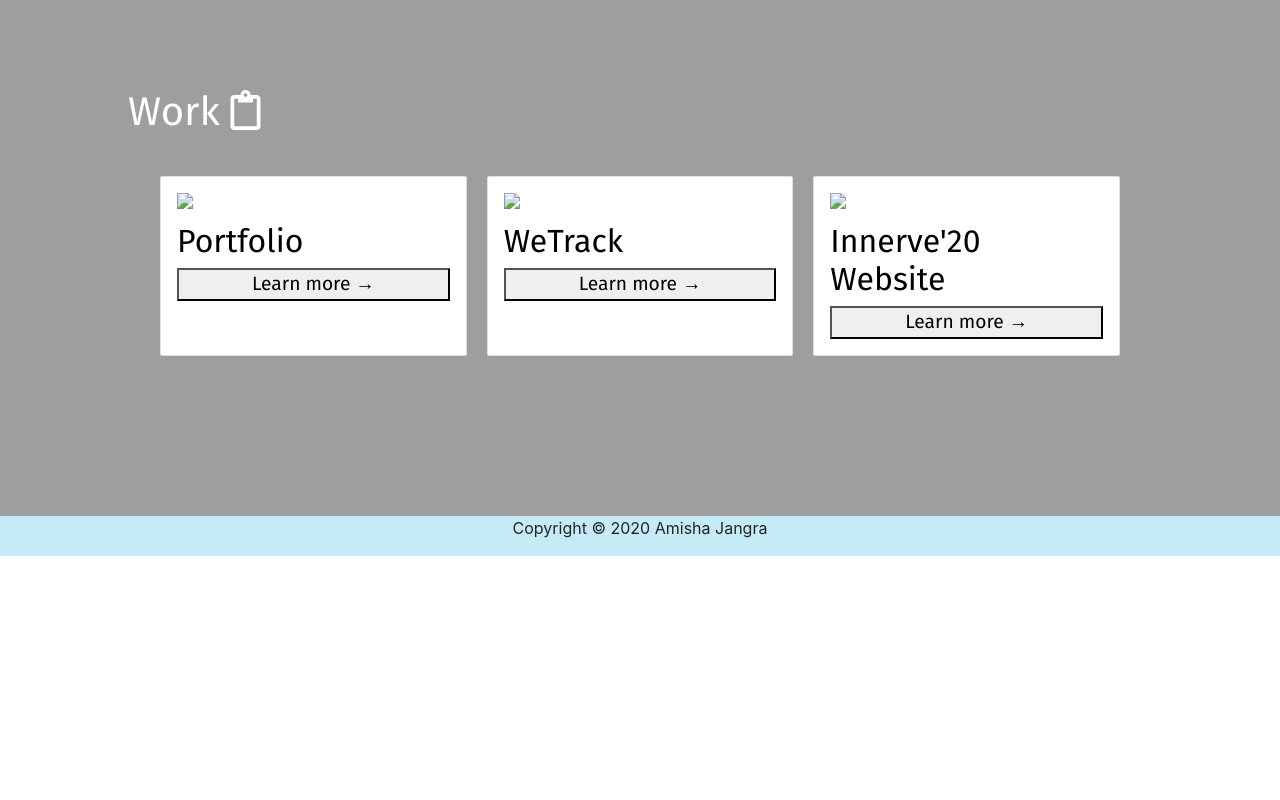
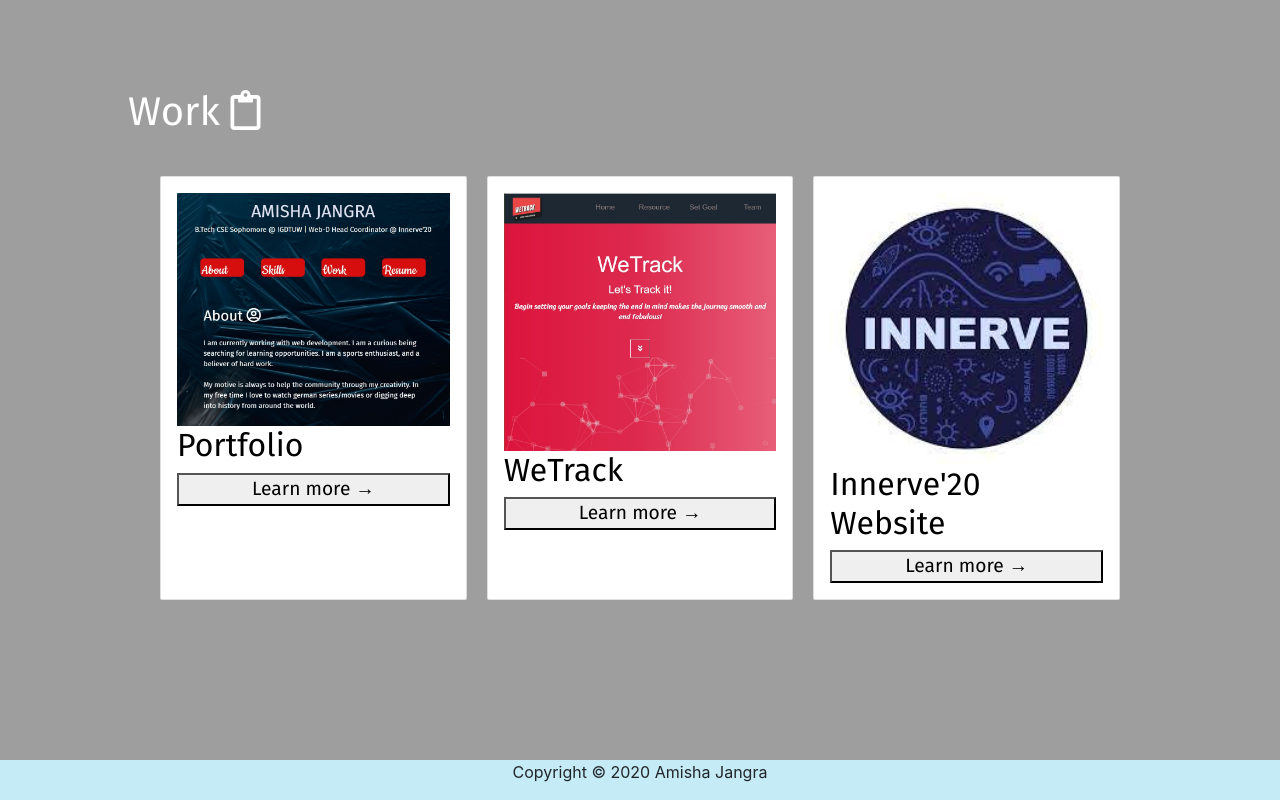
Before and after one commit to Mighty-Geek/Portfolio_Amisha, a plain HTML site: page index.html in a window 1280 px wide. Shown: the part 1640-2440 px from the top of the page. Before the commit the page ends 2196 px from the top, so only its background shows below. Drawn offline with nearby package versions, Linux system fonts and the light colour scheme; the site is published under a folder, as on GitHub Pages, so addresses that start at the root find nothing.

Commit message:
Update index.html

```diff
--- a/index.html
+++ b/index.html
@@ -103,18 +103,18 @@
             <!-- work-cards -->
             <div class="cards">
                 <div class="card" data-description="This is my portfolio">
-                    <img src="/image/portfolio.JPG" alt="Portfolio">
+                    <img src="./image/portfolio.JPG" alt="Portfolio">
                     <h2>Portfolio</h2>
                     <button>Learn more →</button>
                 </div>
                 <div class="card"
                     data-description="This is a goal tracking website (Team project) made under Girlscript Foudation[UPLIFT PROJECT]">
-                    <img src="/image/WeTrack.JPG" alt="WeTrack">
+                    <img src="./image/WeTrack.JPG" alt="WeTrack">
                     <h2>WeTrack</h2>
                     <button>Learn more →</button>
                 </div>
                 <div class="card" data-description="I am currently working on the official website of Innerve'20">
-                    <img src="/image/Innerve.jpg" alt="Innerve'20">
+                    <img src="./image/Innerve.jpg" alt="Innerve'20">
                     <h2>Innerve'20 Website</h2>
                     <button>Learn more →</button>
                 </div>
```
